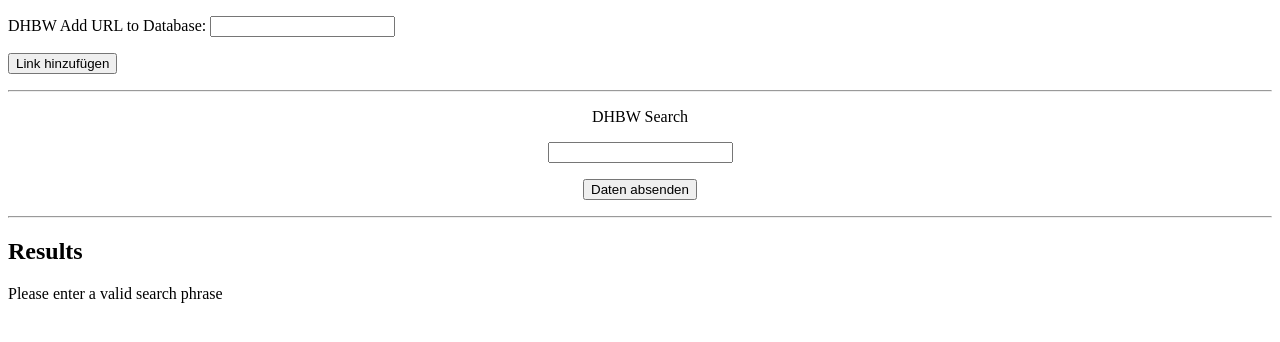
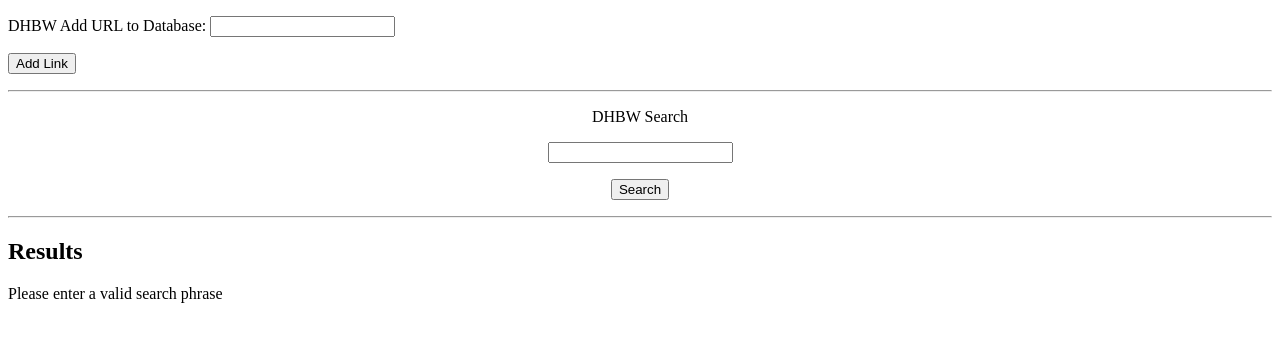
Before and after one commit to MarciV2/OurSearchEngine, a PHP site: page / in a window 1280 px wide. Shown: the top 342 px of the page. Run offline with PHP 8.4, Linux system fonts and the light colour scheme.

Commit message:
Add files via upload

```diff
--- a/add_url.php
+++ b/add_url.php
@@ -6,7 +6,7 @@
         $url = $_GET['url'];
     } else {
         $url = "";
-        echo "'url' argument phrase missing";
+
     }
 
 
@@ -72,10 +72,10 @@
 
         <form action="add_url.php" method="get">
              <p>DHBW Add URL to Database: <input type="text" name="url" /></p>
-			 <p><input type="submit" value="Link hinzufügen"</p>
+			 <p><input type="submit" value="Add Link"</p>
         </form>
 		<form action="index.php" method="post">
-			 <p><input type="submit" value="Zurück auf Hauptseite"</p>
+			 <p><input type="submit" value="Back to the main site"</p>
         </form>
 	<?php
 	$result->free();
--- a/index.php
+++ b/index.php
@@ -23,7 +23,7 @@
 
         <form action="add_url.php" method="get">
              <p>DHBW Add URL to Database: <input type="text" name="url" /></p>
-			 <p><input type="submit" value="Link hinzufügen"</p>
+			 <p><input type="submit" value="Add Link"</p>
         </form>
 
         <hr>
@@ -31,7 +31,7 @@
         <form action="index.php" method="get" style="text-align: center;">
             <p>DHBW Search</p>
             <p> <input type="text" name="search" /></p>
-            <p><input type="submit" name="search_db" value="Daten absenden"/></p>
+            <p><input type="submit" name="search_db" value="Search"/></p>
         </form>
         <hr>
 
@@ -85,18 +85,33 @@
 						else echo"There are currently no words safed";
 					}
 				}
+				$sql = "SELECT word, count(*) AS total FROM words, wordlinks, links WHERE words.id=wordlinks.id_word AND	links.id=wordlinks.id_link    AND words.word LIKE '%$search%';";
+				if ($result = $mysqli->query($sql))
+				{
+					$total_found = $result->fetch_assoc();
+					echo"<br><br>The search phrase <b>$search</b> returned a total of <b>". $total_found['total'] . "</b> results!";
+				}
 
                 $sql = "SELECT * FROM words WHERE word LIKE '%$search%' LIMIT 200;"; //Restrict ammount of results from the database
                 if ($result = $mysqli->query($sql))
 				{
 
-					echo "<ul>\n";
+					echo "<ul>";
 
                     $item_count = 0;
                     while ($word_var = $result->fetch_assoc()) {
 
+						echo"<br>";
 						//Found word with id within the loop
                         echo "<li> <b>" . $word_var['word']."</b>  has ID: <b>". $word_var['id'] . "</b>\n";
+
+                        $sql="SELECT COUNT(*) AS total FROM wordlinks WHERE id_word= '" . $word_var['id'] . "';";
+						//Count times the word was found
+						if ($result_count = $mysqli->query($sql))
+						{
+							$count_word = $result_count->fetch_assoc();
+							echo " Word was found a total of <b>". $count_word['total'] . "</b> times\n";
+						}
 
                         //Wordlink for the given id
                         $sql="SELECT * FROM wordlinks WHERE id_word = '" . $word_var['id'] . "'  LIMIT 200;"; //Restrict ammount of results from the database
```
